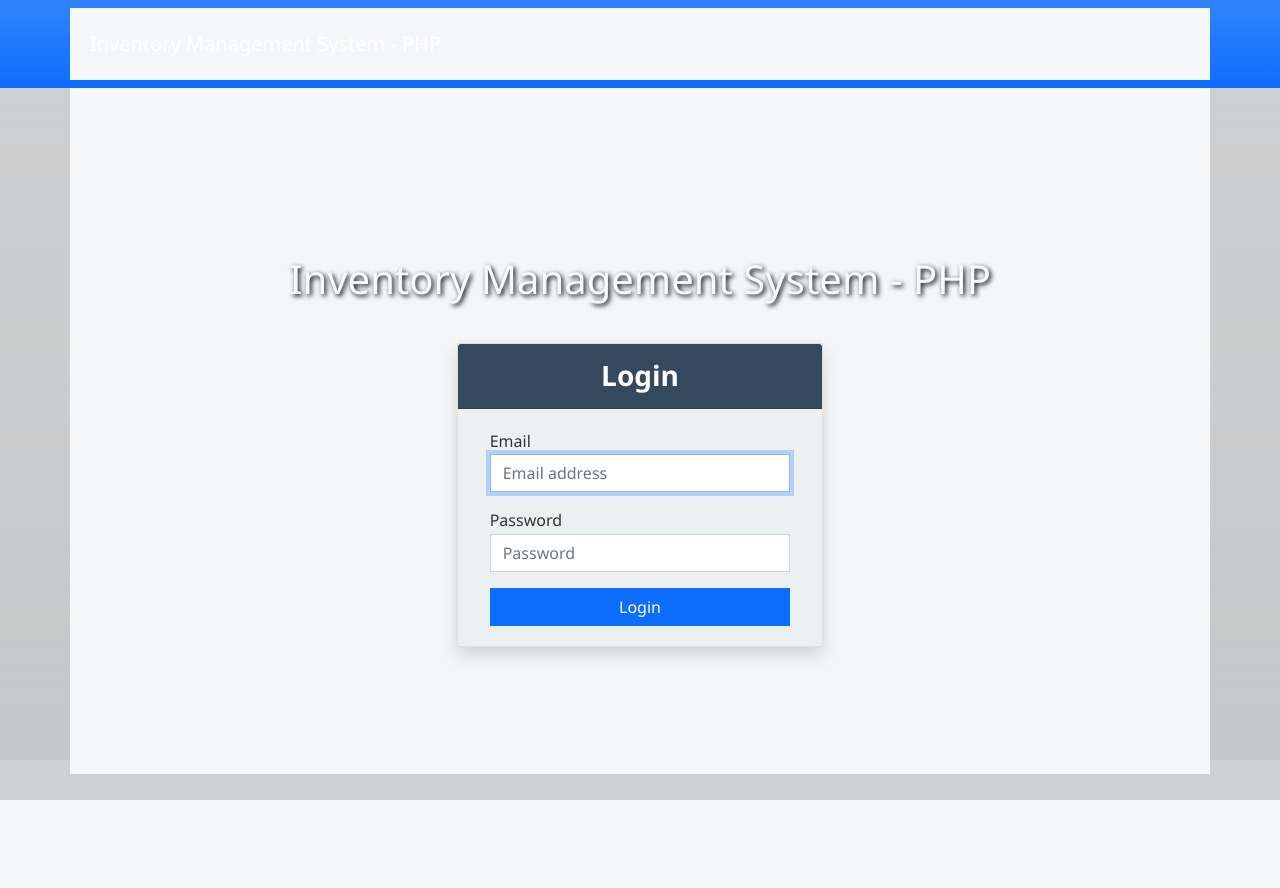
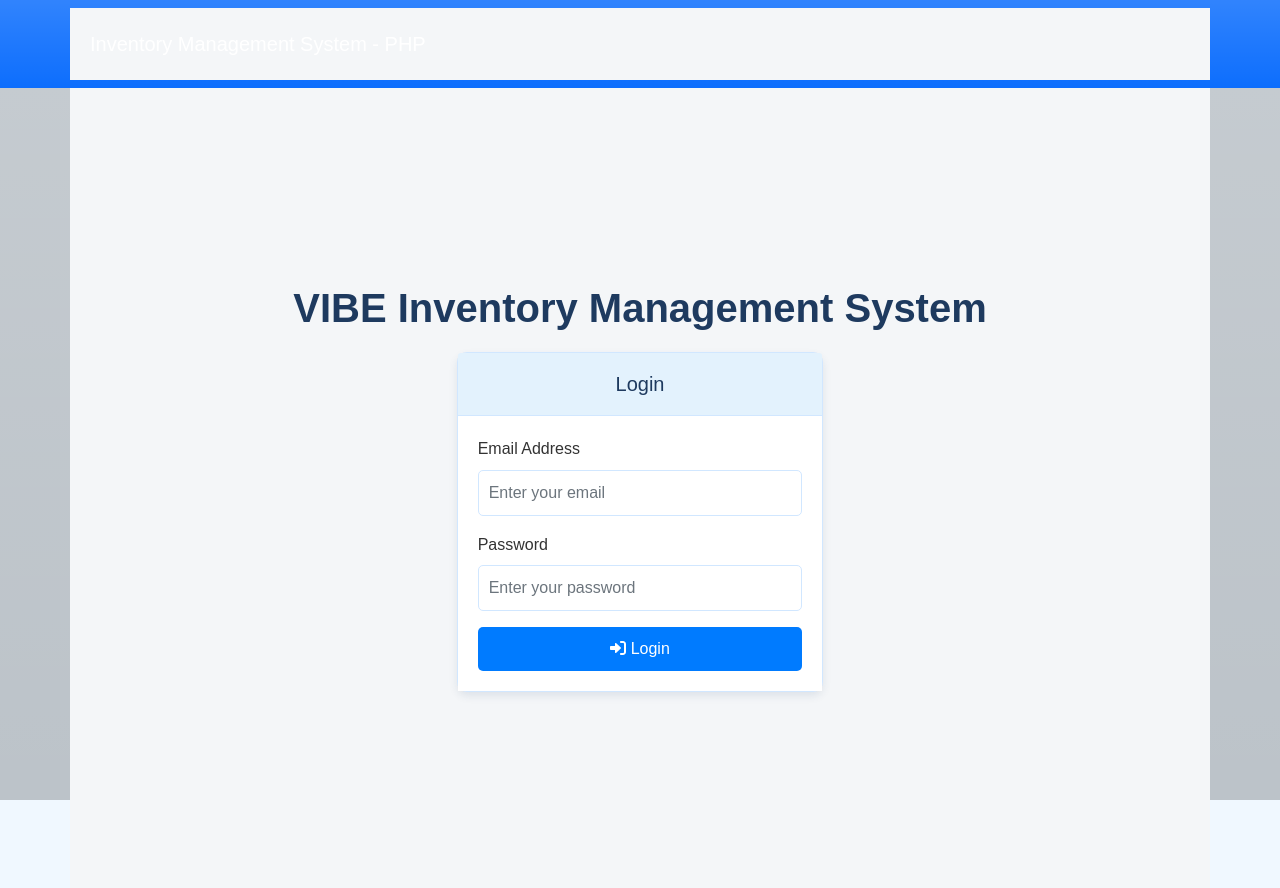
Before and after one commit to azief27saclolo/vibe, a PHP site: page /login.php in a window 1280 px wide. Before the commit the page ends 800 px from the top, so only its background shows below. Run offline with PHP 8.4, Linux system fonts and the light colour scheme; some libraries are stand-ins or nearby versions.

Commit message:
updated the UI on login page

```diff
--- a/login.php
+++ b/login.php
@@ -17,52 +17,113 @@ if (!empty($_POST['email']) && !empty($_POST['pwd'])) {
 }
 ?>
 <style>
-html,
-body,
+html, body {
+    height: 100%;
+    width: 100%;
+    background-color: #f0f8ff; /* Soft light blue */
+    font-family: 'Poppins', sans-serif;
+    color: #333;
+}
+
 body>.container {
-    height: 95%;
-    width: 100%;
+	display: flex;
+	flex-direction: column;
+	align-items: center;
+	justify-content: center;
+	height: 100%;
 }
-body>.container {
-	display:flex;
-	flex-direction:column;
-	align-items:center;
-	justify-content:center;
+
+#title {
+	font-size: 2.5rem;
+	font-weight: 600;
+	color: #1e3a5f; /* Dark navy blue */
+	margin-bottom: 20px;
+	text-align: center;
 }
-#title{
-	text-shadow:2px 2px 5px #000;
+
+.card {
+	background-color: #ffffff;
+	border: 1px solid #d1e7ff; /* Light blue border */
+	box-shadow: 0 4px 8px rgba(30, 58, 95, 0.1);
+	border-radius: 10px;
+}
+
+.card-header {
+	background-color: #e3f2fd; /* Very light blue */
+	color: #1e3a5f;
+	font-size: 1.25rem;
+	font-weight: 500;
+	text-align: center;
+	border-bottom: 1px solid #d1e7ff;
+}
+
+.card-body {
+	background-color: #ffffff;
+	padding: 20px;
+}
+
+.btn-primary {
+	background-color: #007bff; /* Medium blue */
+	border: none;
+	color: #ffffff;
+	border-radius: 5px;
+	padding: 10px 15px;
+	font-size: 1rem;
+}
+
+.btn-primary:hover {
+	background-color: #0056b3; /* Darker blue */
+}
+
+.alert-danger {
+	background-color: #f8d7da;
+	color: #721c24;
+	border: 1px solid #f5c6cb;
+	border-radius: 5px;
+	padding: 10px;
+}
+
+.form-control {
+	background-color: #ffffff;
+	color: #333;
+	border: 1px solid #d1e7ff; /* Light blue */
+	border-radius: 5px;
+	padding: 10px;
+}
+
+.form-control:focus {
+	border-color: #007bff;
+	box-shadow: 0 0 5px rgba(0, 123, 255, 0.5);
 }
 </style>
 <?php include('inc/container.php');?>
 
-	<h1 class="text-center my-4 py-3 text-light" id="title">Inventory Management System - PHP</h1>
-	<div class="col-lg-4 col-md-5 col-sm-10 col-xs-12">
-		<div class="card rounded-0 shadow">
-			<div class="card-header">
-				<div class="card-title h3 text-center mb-0 fw-bold">Login</div>
+<h1 id="title">VIBE Inventory Management System</h1>
+<div class="col-lg-4 col-md-6 col-sm-10">
+	<div class="card">
+		<div class="card-header">Login</div>
+		<div class="card-body">
+			<?php if ($loginError) { ?>
+				<div class="alert alert-danger">
+					<i class="fas fa-exclamation-circle"></i> <?php echo $loginError; ?>
 				</div>
-			<div class="card-body">
-				<div class="container-fluid">
+			<?php } ?>
 			<form method="post" action="">
-						<div class="form-group">
-						<?php if ($loginError ) { ?>
-							<div class="alert alert-danger rounded-0 py-1"><?php echo $loginError; ?></div>
-						<?php } ?>
+				<div class="mb-3">
+					<label for="email" class="form-label">Email Address</label>
+					<input name="email" id="email" type="email" class="form-control" placeholder="Enter your email" value="<?= isset($_POST['email']) ? $_POST['email'] : '' ?>" required>
 				</div>
 				<div class="mb-3">
-							<label for="email" class="control-label">Email</label>
-							<input name="email" id="email" type="email" class="form-control rounded-0" placeholder="Email address" autofocus="" value="<?= isset($_POST['email']) ? $_POST['email'] : '' ?>" required>
-						</div>
-						<div class="mb-3">
-							<label for="password" class="control-label">Password</label>
-							<input type="password" class="form-control rounded-0" id="password" name="pwd" placeholder="Password" required>
+					<label for="password" class="form-label">Password</label>
+					<input type="password" class="form-control" id="password" name="pwd" placeholder="Enter your password" required>
 				</div>
 				<div class="d-grid">
-							<button type="submit" name="login" class="btn btn-primary rounded-0">Login</button>
+					<button type="submit" name="login" class="btn btn-primary">
+						<i class="fas fa-sign-in-alt"></i> Login
+					</button>
 				</div>
 			</form>
 		</div>
 	</div>
 </div>
-	</div>
 <?php include('inc/footer.php');?>
```
Lines whose indentation alone changed are shown as unchanged.
